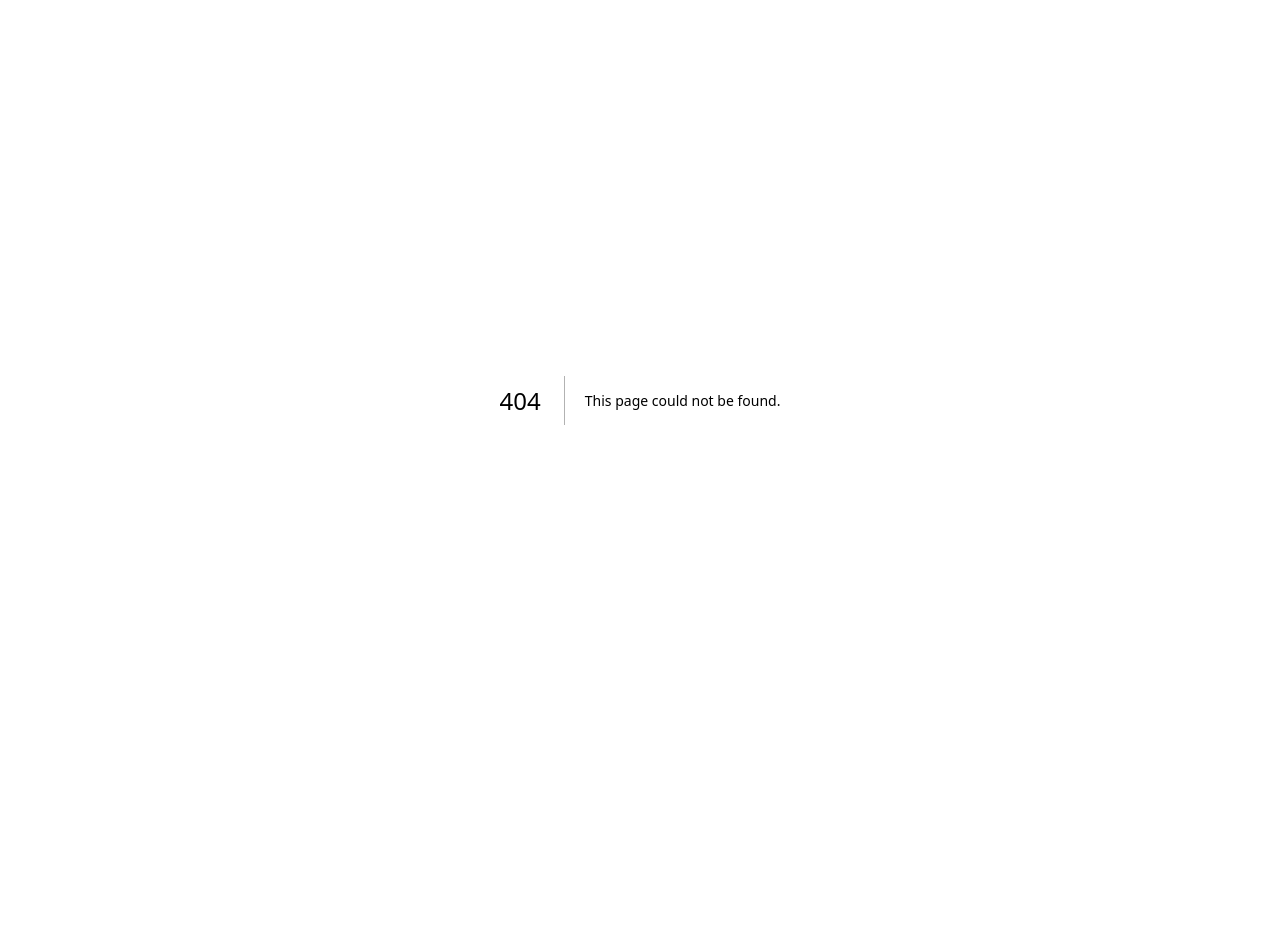
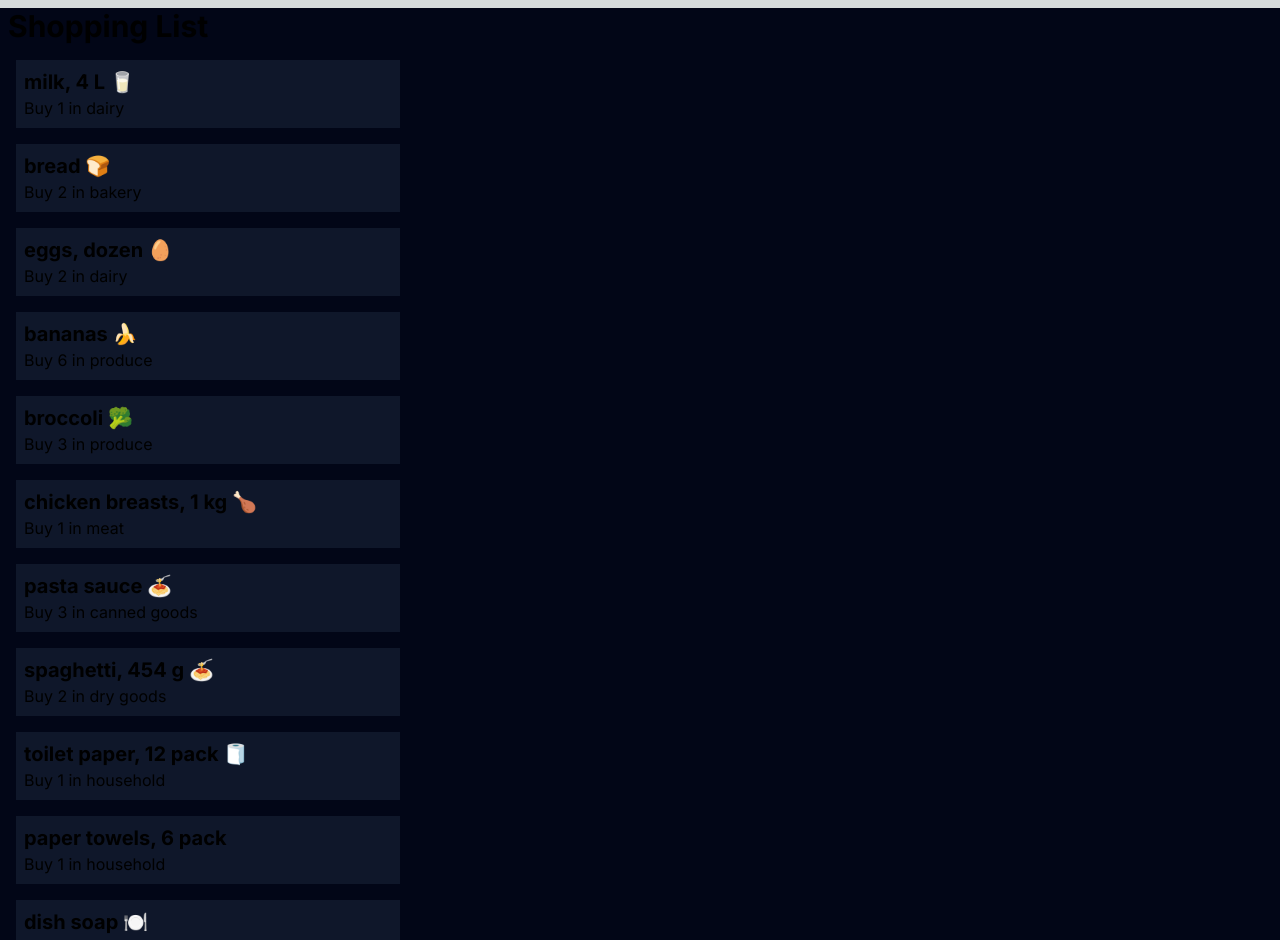
Before and after one commit to Owen-Rose/cprg306-assignments, a Next.js app: page /week3 in a window 1280 px wide. Before the commit this address had no page. Shown: the top 940 px of the page. Before the commit the page ends 800 px from the top, so only its background shows below. Built offline with nearby package versions, Linux system fonts and the light colour scheme.

Commit message:
week3 commit
commit using the .map function to loop through an array of objects in react and render them to the UI

```diff
--- a/app/page.js
+++ b/app/page.js
@@ -8,6 +8,8 @@ export default function Home() {
       <h1>CPRG 306: Web Development 2 - Assignments</h1>
       <StudentInfo />
       <Link href = "/week2">week 2</Link>
+      <br />
+      <Link href = "/week3">week 3</Link>
     </main>
   )
 }
--- /dev/null
+++ b/app/week3/item-list.js
@@ -0,0 +1,93 @@
+import Item from "./item";
+import React from "react";
+
+export default function ItemList() {
+    const itemList = [
+        {
+            name: "milk, 4 L 🥛",
+            quantity: 1,
+            category: "dairy",
+        },
+
+        {
+            name: "bread 🍞",
+            quantity: 2,
+            category: "bakery",
+        },
+
+        {
+            name: "eggs, dozen 🥚",
+            quantity: 2,
+            category: "dairy",
+        },
+
+        {
+            name: "bananas 🍌",
+            quantity: 6,
+            category: "produce",
+        },
+
+        {
+            name: "broccoli 🥦",
+            quantity: 3,
+            category: "produce",
+        },
+
+        {
+            name: "chicken breasts, 1 kg 🍗",
+            quantity: 1,
+            category: "meat",
+        },
+
+        {
+            name: "pasta sauce 🍝",
+            quantity: 3,
+            category: "canned goods",
+        },
+
+        {
+            name: "spaghetti, 454 g 🍝",
+            quantity: 2,
+            category: "dry goods",
+        },
+
+        {
+            name: "toilet paper, 12 pack 🧻",
+            quantity: 1,
+            category: "household",
+        },
+
+        {
+            name: "paper towels, 6 pack",
+            quantity: 1,
+            category: "household",
+        },
+
+        {
+            name: "dish soap 🍽️",
+            quantity: 1,
+            category: "household",
+        },
+
+        {
+            name: "hand soap 🧼",
+            quantity: 4,
+            category: "household",
+        }
+    ]
+
+    return (
+        <div>
+            <h1 className="text-3xl font-bold m-2">Shopping List</h1>
+            {itemList.map(item => (
+                <ul>
+                    <li className="p-2 m-4 bg-slate-900 max-w-sm">
+                        <h2 className="text-xl font-bold">{item.name}</h2>
+                        <p className>Buy {item.quantity} in {item.category}</p>
+                    </li>
+
+                </ul>
+            ))}
+        </div>
+    )
+}
--- /dev/null
+++ b/app/week3/item.js
@@ -0,0 +1,9 @@
+export default function Item({name, quantity, category}) {
+    return (
+        <div>
+            <li>{name}</li>
+            <li>{quantity}</li>
+            <li>{category}</li>
+        </div>
+    );
+}
--- /dev/null
+++ b/app/week3/page.js
@@ -0,0 +1,9 @@
+import ItemList from "./item-list";
+
+export default function Page() {
+    return (
+        <main className="bg-slate-950">
+            <ItemList />
+        </main>
+    );
+}
--- a/package.json
+++ b/package.json
@@ -9,7 +9,7 @@
     "lint": "next lint"
   },
   "dependencies": {
-    "autoprefixer": "10.4.15",
+    "autoprefixer": "^10.4.15",
     "eslint": "8.49.0",
     "eslint-config-next": "13.4.19",
     "next": "13.4.19",
```
Also changed, not shown: 1 other file (tests, documents, lock files or other folders).
